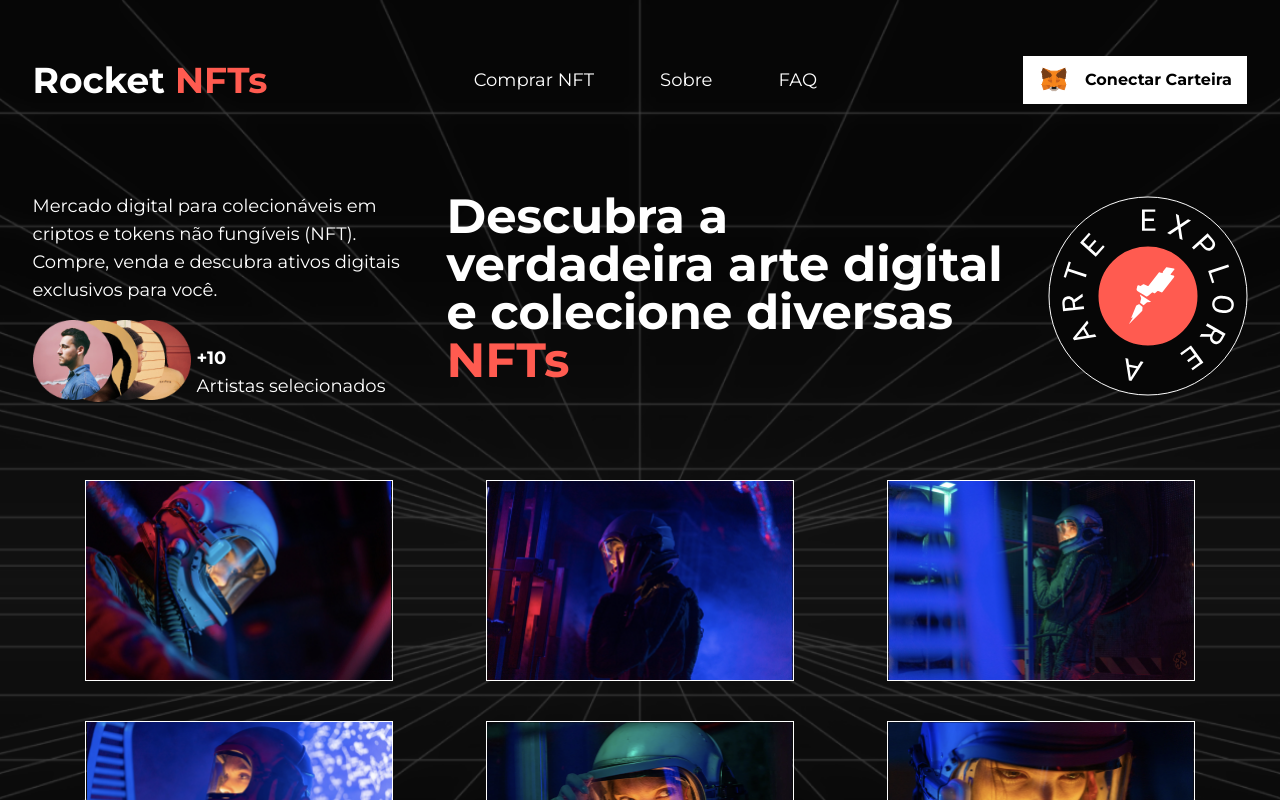
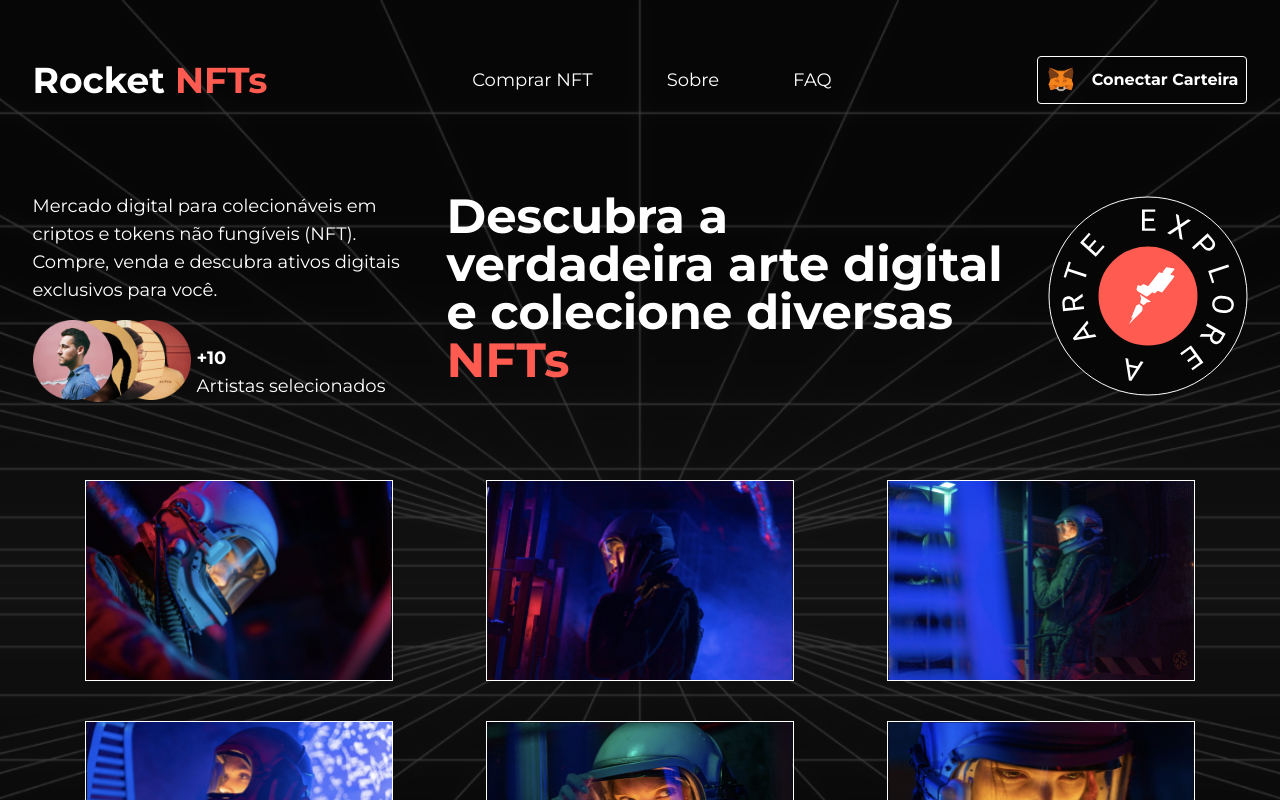
Before and after one commit to Kiicchan/rocket-nfts, a React (Vite) app: page / in a window 1280 px wide. Shown: the top 800 px of the page. Built offline with nearby package versions, Linux system fonts and the light colour scheme.

Commit message:
Header responsivity

```diff
--- a/src/components/Header.tsx
+++ b/src/components/Header.tsx
@@ -4,6 +4,7 @@ const glass = "backdrop-blur-sm border-b border-white/10 bg-white/5"
 
 export function Header() {
     const [isOnTop, setIsOnTop] = useState(true)
+    const [openMenu, setOpenMenu] = useState(false)
 
     useEffect(() => {
         const listener: EventListener = () => {
@@ -19,11 +20,19 @@ export function Header() {
     }, [isOnTop])
 
     return (
-        <div className={`fixed top-0 left-0 right-0 z-10 ${isOnTop ? 'py-10 border-[transparent]' : glass} transition-all`}>
-            <header className="container py-4 flex items-center justify-between">
-                <h1 className="text-4xl font-bold select-none cursor-default">Rocket <strong className="text-logo">NFTs</strong></h1>
-                <nav>
-                    <ul className="center gap-14 text-lg [&>li>a]:p-1 [&>li]:border [&>li]:border-[transparent] [&>li]:rounded [&>li:hover]:border-white">
+        <div className={`fixed top-0 left-0 right-0 z-10 ${!isOnTop || openMenu ? glass : 'py-10 lg:py-0 border-[transparent]'} transition-all duration-500`}>
+            <header className="container py-4 lg:py-2 flex items-center justify-between md:flex-col md:items-stretch md:gap-0">
+                <div className="flex justify-between">
+                    <h1 className="text-4xl lg:text-2xl font-bold select-none cursor-default">Rocket <strong className="text-logo">NFTs</strong></h1>
+                    <button className="hidden md:block"
+                        onClick={() => setOpenMenu(s => !s)}>
+                        <img className={`transition-transform duration-500 ${openMenu ? 'rotate-12' : 'rotate-[192deg]'}`}
+                            src="/assets/icons/arrow-white.svg" />
+                    </button>
+                </div>
+                <nav className={`transition-all duration-500 ${openMenu ? 'md:opacity-100 md:h-32' : 'md:opacity-0 md:h-0 md:overflow-hidden'}`}>
+                    <ul className="center gap-14 text-lg lg:gap-5 lg:text-base md:flex-col md:items-stretch md:gap-0
+                        [&>li>a]:p-2 [&>li]:border [&>li]:border-[transparent] [&>li]:rounded [&>li:hover]:border-white">
                         <li>
                             <a href="#">Comprar NFT</a>
                         </li>
@@ -35,11 +44,14 @@ export function Header() {
                         </li>
                     </ul>
                 </nav>
-                <button className="w-56 h-12 bg-white text-black font-bold text-base center gap-4 active:border-2 hover:brightness-90 active:brightness-75 transition-colors"
-                    type={"button"}>
-                    <img src="/assets/icons/logo_MetaMask.svg" alt="Fox" />
-                    Conectar Carteira
-                </button>
+                <div className={`transition-all duration-500 ${openMenu ? 'md:opacity-100 md:h-12' : 'md:opacity-0 md:h-0 md:overflow-hidden'}`}>
+                    <button className={`w-full p-2 bg-[transparent] text-white border rounded font-bold text-base center gap-4
+                        lg:font-normal hover:brightness-90 active:brightness-75`}
+                        type={"button"}>
+                        <img src="/assets/icons/logo_MetaMask.svg" alt="Fox" />
+                        <p className="">Conectar Carteira</p>
+                    </button>
+                </div>
             </header>
         </div>
     )
--- a/src/index.css
+++ b/src/index.css
@@ -9,7 +9,7 @@
   }
 
   li > a {
-    @apply inline-block
+    @apply inline-block w-full
   }
 
   button {
```
